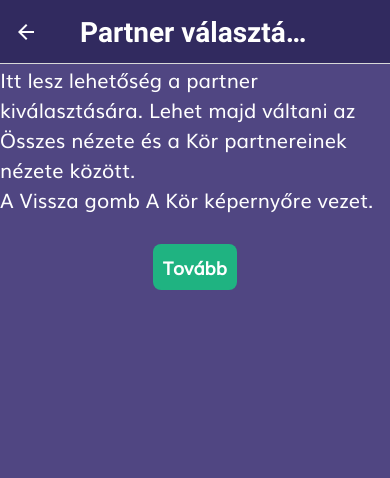
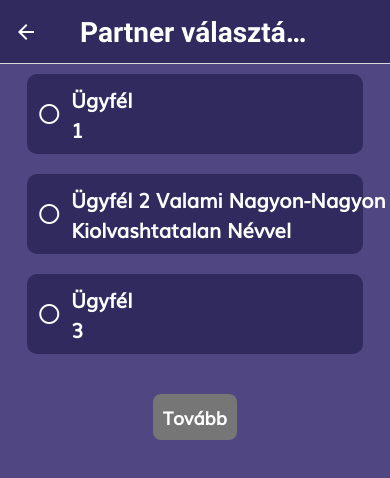
Before and after one commit to Seevrus/zephyrcohu-aru, a React Native app: screen /SelectPartner in a window 390 px wide. Shown: the top 478 px of the page. Built offline with nearby package versions, Linux system fonts and the light colour scheme.

Commit message:
FE: added partner tiles to SelectPartner Screen

```diff
--- /dev/null
+++ b/react_native/components/ListItem.tsx
@@ -0,0 +1,72 @@
+import { Pressable, StyleSheet, Text, View } from 'react-native';
+import { MaterialIcons } from '@expo/vector-icons';
+import colors from '../constants/colors';
+import fontSizes from '../constants/fontSizes';
+
+type ListItemProps = {
+  id: number;
+  title: string;
+  selected: boolean;
+  onPress: (id: number) => void;
+};
+
+export default function ListItem({ id, title, selected, onPress }: ListItemProps) {
+  const backgroundStyle = {
+    backgroundColor: selected ? colors.ok : colors.neutral,
+  };
+
+  const rippleColor = selected ? colors.okRipple : colors.neutralRipple;
+
+  return (
+    <View style={styles.container}>
+      <Pressable
+        onPress={() => onPress(id)}
+        style={[styles.item, backgroundStyle]}
+        android_ripple={{ color: rippleColor }}
+      >
+        <View style={styles.innerContainer}>
+          <View style={styles.checkboxContainer}>
+            {selected ? (
+              <MaterialIcons name="radio-button-checked" size={24} color="white" />
+            ) : (
+              <MaterialIcons name="radio-button-unchecked" size={24} color="white" />
+            )}
+          </View>
+          <View style={styles.titleContainer}>
+            <Text style={styles.title}>{title}</Text>
+          </View>
+        </View>
+      </Pressable>
+    </View>
+  );
+}
+
+const styles = StyleSheet.create({
+  container: {
+    flex: 1,
+    marginHorizontal: '7%',
+    marginVertical: 10,
+  },
+  item: {
+    flex: 1,
+    justifyContent: 'flex-start',
+    borderRadius: 10,
+  },
+  innerContainer: {
+    flexDirection: 'row',
+  },
+  checkboxContainer: {
+    padding: 10,
+    justifyContent: 'center',
+  },
+  titleContainer: {
+    paddingVertical: 10,
+  },
+  title: {
+    color: 'white',
+    fontFamily: 'Muli',
+    fontSize: fontSizes.body,
+    fontWeight: 'bold',
+    marginRight: '18%',
+  },
+});
--- a/react_native/components/Tile.tsx
+++ b/react_native/components/Tile.tsx
@@ -11,6 +11,7 @@ type TileProps = {
   variant: 'ok' | 'warning' | 'disabled' | 'neutral';
   onPress: () => void;
 };
+
 export default function Tile({ title, Icon, variant, onPress }: TileProps) {
   const tileColors = {
     ok: colors.ok,
--- a/react_native/env.json
+++ b/react_native/env.json
@@ -1,3 +1,3 @@
 {
-  "api_url": "https://aru.zephyr.co.hu/api"
+  "api_url": "http://192.168.1.4:8000/api"
 }
--- a/react_native/screens/sell/SelectPartner.tsx
+++ b/react_native/screens/sell/SelectPartner.tsx
@@ -1,26 +1,68 @@
-import { StyleSheet, Text, View } from 'react-native';
+import { useState } from 'react';
+import { FlatList, ListRenderItem, ListRenderItemInfo, StyleSheet, View } from 'react-native';
+import ListItem from '../../components/ListItem';
 import Button from '../../components/ui/buttons/Button';
 import colors from '../../constants/colors';
-import fontSizes from '../../constants/fontSizes';
 import { SelectPartnerProps } from '../screen-types';
 
+type Partner = {
+  id: number;
+  name: string;
+};
+
+const PARTNERS: Partner[] = [
+  {
+    id: 1,
+    name: 'Ügyfél 1',
+  },
+  {
+    id: 2,
+    name: 'Ügyfél 2 Valami Nagyon-Nagyon Hosszú Éssss Kiolvashtatalan Névvel',
+  },
+  {
+    id: 3,
+    name: 'Ügyfél 3',
+  },
+];
+
 export default function SelectPartner({ navigation }: SelectPartnerProps) {
-  const onPressNextHandler = () => {
-    navigation.navigate('SelectGoods');
+  const [selectedPartnerId, setSelectedPartnerId] = useState<number>(-1);
+  const confirmButtonvariant = selectedPartnerId > 0 ? 'ok' : 'disabled';
+
+  const confirmPartnerHandler = () => {
+    if (selectedPartnerId > -1) {
+      navigation.navigate('SelectGoods');
+    }
   };
+
+  const selectPartnerHandler = (id: number) => {
+    setSelectedPartnerId(id);
+  };
+
+  const renderPartner: ListRenderItem<Partner> = (info: ListRenderItemInfo<Partner>) => (
+    <ListItem
+      id={info.item.id}
+      title={info.item.name}
+      selected={info.item.id === selectedPartnerId}
+      onPress={selectPartnerHandler}
+    />
+  );
 
   return (
     <View style={styles.container}>
-      <Text style={styles.text}>
-        Itt lesz lehetőség a partner kiválasztására. Lehet majd váltani az Összes nézete és a Kör
-        partnereinek nézete között.
-      </Text>
-      <Text style={styles.text}>A Vissza gomb A Kör képernyőre vezet.</Text>
-      <View style={styles.buttonContainer}>
-        <Button variant="ok" onPress={onPressNextHandler}>
-          Tovább
-        </Button>
-      </View>
+      <FlatList
+        data={PARTNERS}
+        extraData={selectedPartnerId}
+        keyExtractor={(item) => String(item.id)}
+        renderItem={renderPartner}
+        ListFooterComponent={
+          <View style={styles.buttonContainer}>
+            <Button variant={confirmButtonvariant} onPress={confirmPartnerHandler}>
+              Tovább
+            </Button>
+          </View>
+        }
+      />
     </View>
   );
 }
@@ -30,11 +72,6 @@ const styles = StyleSheet.create({
     flex: 1,
     backgroundColor: colors.background,
   },
-  text: {
-    color: 'white',
-    fontFamily: 'Muli',
-    fontSize: fontSizes.body,
-  },
   buttonContainer: {
     marginTop: 30,
     height: 150,
```
